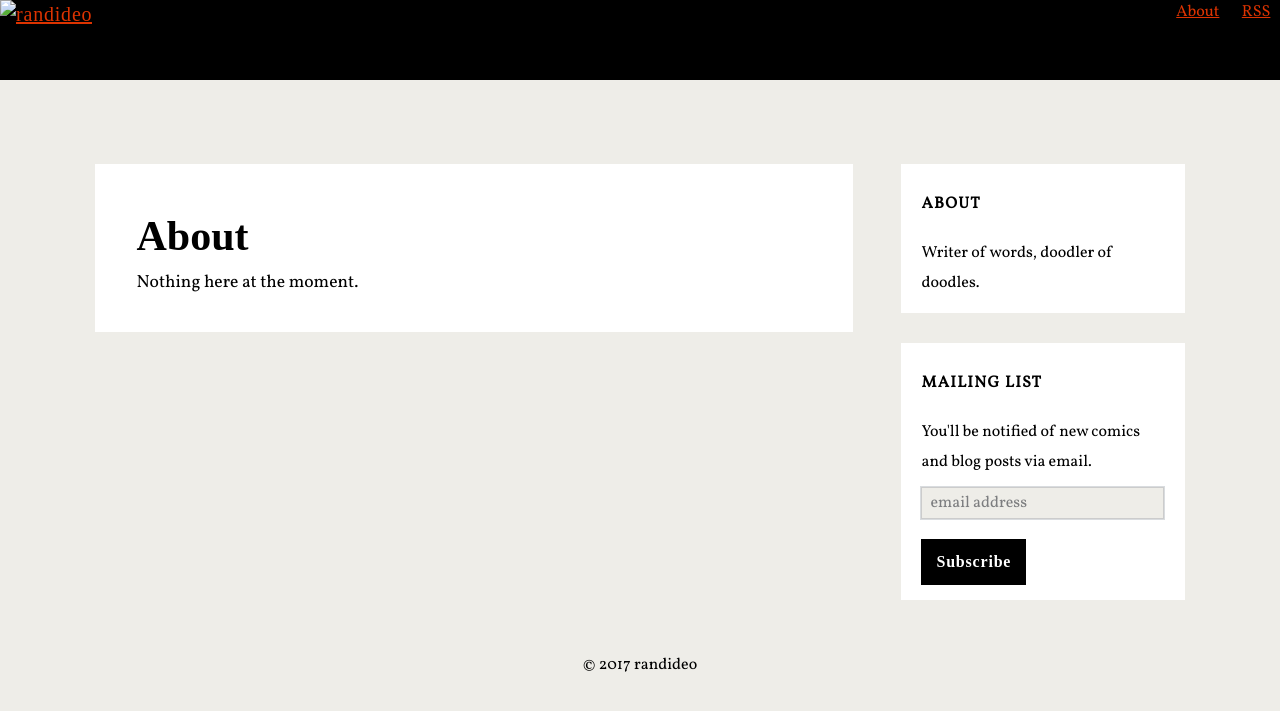
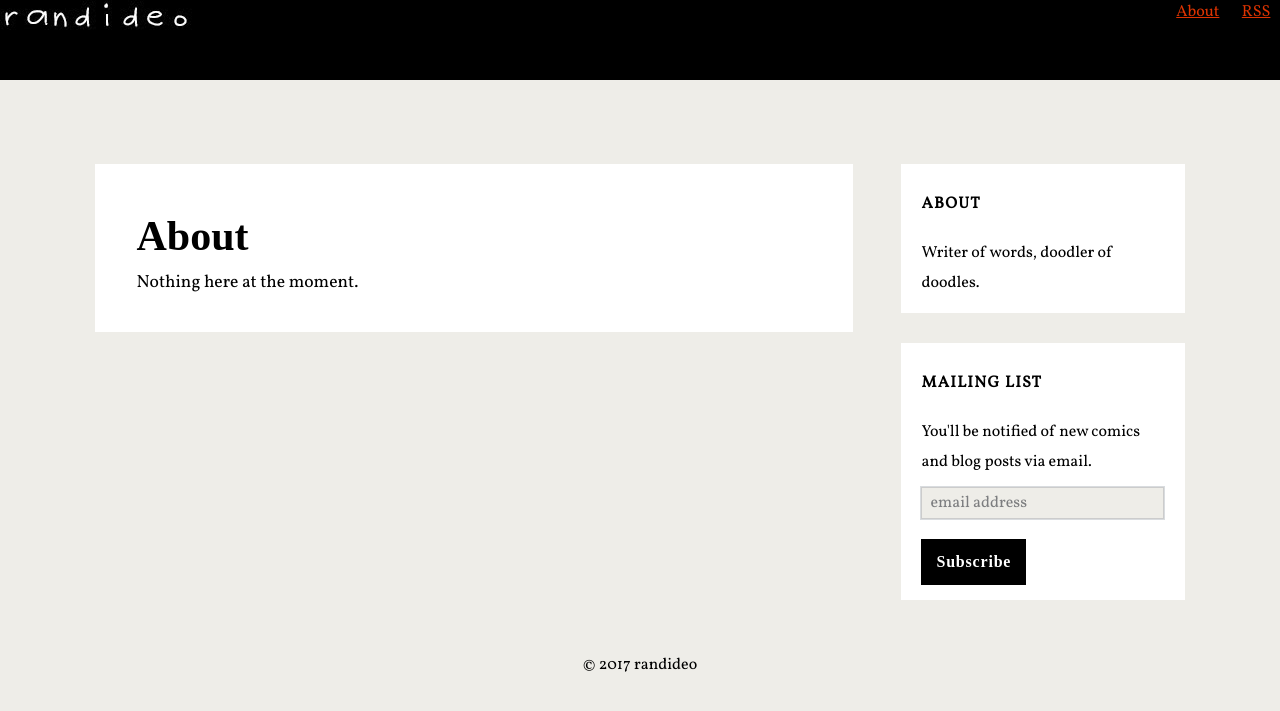
Before and after one commit to randideo/randideo.github.io, a Jekyll site: the page built from about.html, in a window 1280 px wide. Shown: the top 711 px of the page. Built offline with Jekyll 4.4.1, drawn with Linux system fonts in a browser that asks for light colours; nearby versions of some CDN libraries; some web fonts are replaced; comment, search, counter and statistics services are not loaded.

Commit message:
Update header.html

```diff
--- a/_includes/header.html
+++ b/_includes/header.html
@@ -28,7 +28,7 @@
 <nav style="min-height: 64px; display: block;">
   <div style="padding-bottom: 0;">
     <h1 style="float: left; margin: 0 0 1em 0; cursor: pointer; letter-spacing: 0.8px; font-size: 20px; line-height: 28px; font-weight: 300;"><a href="{{ '/' | prepend: site.baseurl }}">
-<img alt='randideo' height='30px; src='http://randideo.com/imgs/randideo_logo.jpg' width='200px; '/>
+<img src="http://randideo.com/imgs/randideo_logo.jpg">
 </a></h1>
     <ul style=" float: right; margin: 0; position: relative; padding: 0; pointer-events: all; cursor: pointer;">
       <li style="display: inline-block; padding: 0 .6em;"><a href="{{ '/about' | prepend: site.baseurl }}">About</a></li>
```
